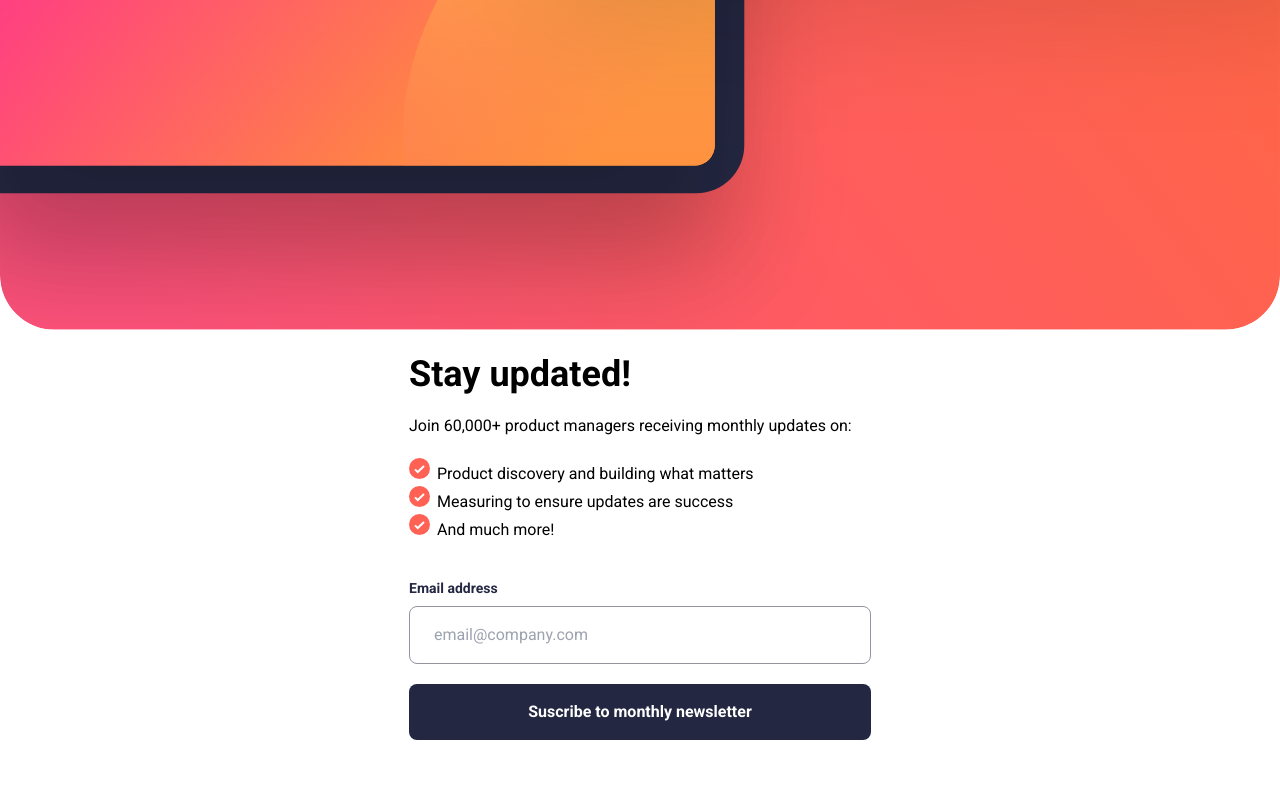
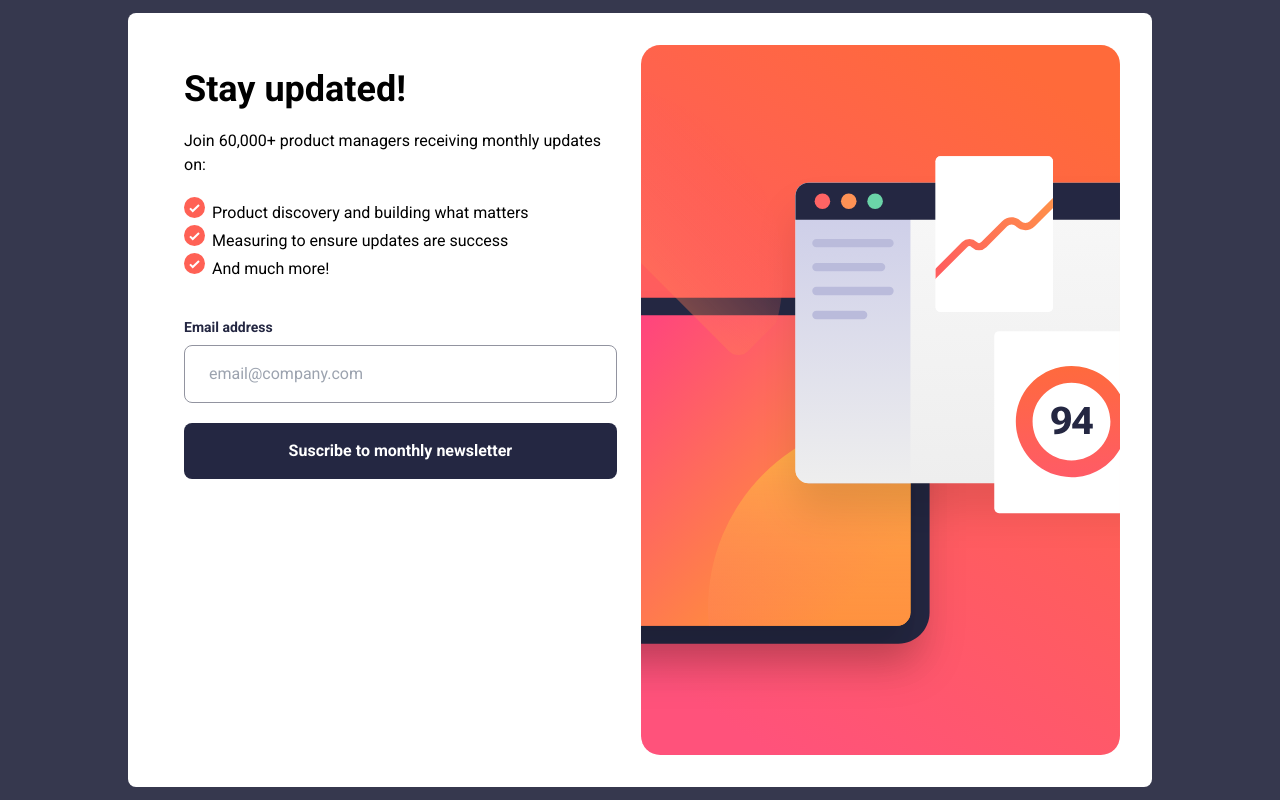
Before and after one commit to Jsifontez/practice, a SvelteKit app: page / in a window 1280 px wide. Built offline with nearby package versions, Linux system fonts and the light colour scheme.

Commit message:
Add desktop view

```diff
--- a/src/routes/+page.svelte
+++ b/src/routes/+page.svelte
@@ -1,12 +1,14 @@
 <script>
 	import mobileCover from '$lib/assests/illustration-sign-up-mobile.svg';
+	import desktopCover from '$lib/assests/illustration-sign-up-desktop.svg';
 </script>
 
-<main>
+<main class="h-full flex justify-center items-center bg-charcoal-grey">
+	<seciton class="w-full lg:w-[1024px] bg-white lg:flex lg:p-8 lg:rounded-lg">
 		<img
 			src={mobileCover}
 			alt="a page with orange background"
-		class="w-full max-h-[330px] object-bottom object-cover"
+			class="w-full max-h-[330px] object-bottom object-cover lg:hidden"
 		/>
 		<section class="mt-6 px-6 pb-4 max-w-[510px] mx-auto">
 			<h1 class="text-4xl font-bold">Stay updated!</h1>
@@ -37,6 +39,15 @@
 				</button>
 			</form>
 		</section>
+
+		<div class="hidden lg:block w-[510px]">
+			<img
+				src={desktopCover}
+				alt="a page with orange background"
+				class="w-full"
+			/>
+		</div>
+	</seciton>
 </main>
 
 <style>
```
Lines whose indentation alone changed are shown as unchanged.
